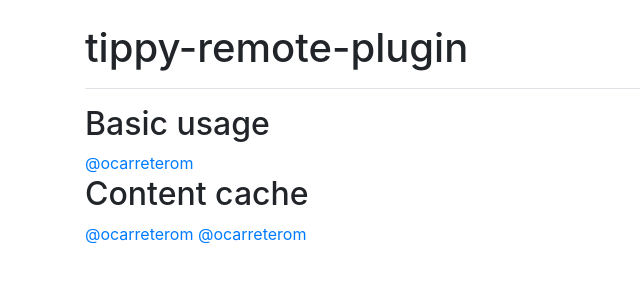
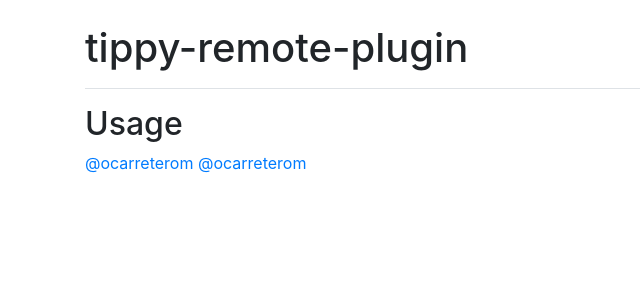
Before and after one commit to ocarreterom/tippy-remote-plugin, a website: page examples/index.html in a window 1280 px wide. Shown: the whole page, without its empty margins (0-640 px from the left). Drawn offline with nearby package versions, Linux system fonts and the light colour scheme; files whose address does not match are found by name.

Commit message:
Remove enable/disable cache option
`defaultValue` is always overriden by user options. Seems like `defaultValue` for plugins was thinking for a single value and not objects.

For now the cache can't be disabled.

```diff
--- a/examples/index.html
+++ b/examples/index.html
@@ -14,10 +14,7 @@
 
   <div class="container my-4">
     <h1 class="border-bottom pb-3 mb-3">tippy-remote-plugin</h1>
-    <h2>Basic usage</h2>
-    <a href="https://github.com/ocarreterom" id="basic-example" target="_blank">@ocarreterom</a>
-
-    <h2>Content cache</h2>
+    <h2>Usage</h2>
     <a href="https://github.com/ocarreterom" class="cache-example" target="_blank">@ocarreterom</a>
     <a href="https://github.com/ocarreterom" class="cache-example" target="_blank">@ocarreterom</a>
   </div>
@@ -25,7 +22,7 @@
   <script type="module">
     import remote from '../dist/index.js'
 
-    tippy('#basic-example', {
+    tippy('.cache-example', {
       flipOnUpdate: true,
       interactive: true,
       placement: 'bottom-start',
@@ -35,18 +32,6 @@
       },
       theme: 'light-border'
     })
-
-    tippy('.cache-example', {
-      flipOnUpdate: true,
-      interactive: true,
-      placement: 'bottom-start',
-      plugins: [remote],
-      remote: {
-        url: 'content.html',
-        useCache: true
-      },
-      theme: 'light-border'
-    })
   </script>
 </body>
 </html>
--- a/index.js
+++ b/index.js
@@ -17,11 +17,11 @@ const remote = {
       onTrigger() {
         if (state.isLoaded || state.isLoading) return
 
-        const {url, useCache} = remote
+        const {url} = remote
         if (!url) return
 
         const {content} = cache.get(url) || {}
-        if (content && useCache) {
+        if (content) {
           instance.setContent(content)
           return
         }
@@ -33,9 +33,7 @@ const remote = {
           .then(content => {
             instance.setContent(content)
             state.isLoaded = true
-            if (useCache) {
-              cache.set(url, {content})
-            }
+            cache.set(url, {content})
           })
           .catch(() => {
             state.isLoaded = false
```
Also changed, not shown: README.md.
